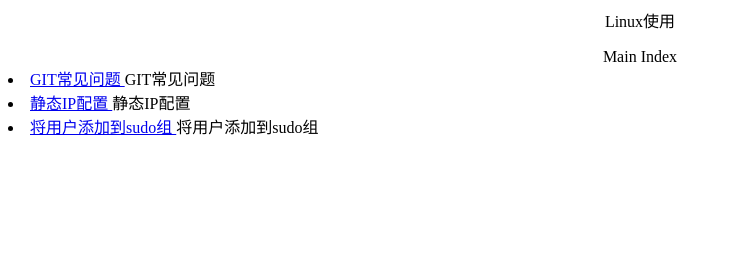
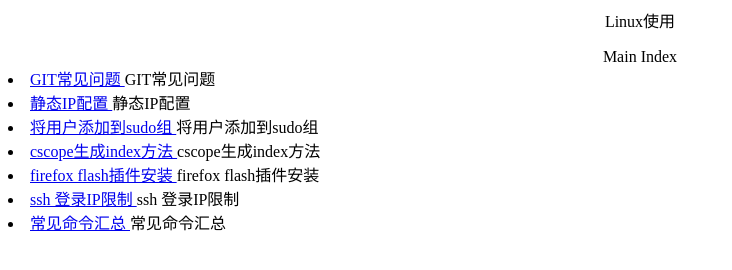
Before and after one commit to XieQirong/linux-beginner, a plain HTML site: page userspace/linux-use/index.html in a window 1280 px wide. Shown: the whole page, without its empty margins (0-732 px from the left). Drawn offline with Linux system fonts and the light colour scheme.

Commit message:
linux-use: 更新index
Signed-off-by: Wang Xiaoqiang <wangxq10@lzu.edu.cn>

```diff
--- a/userspace/linux-use/index.html
+++ b/userspace/linux-use/index.html
@@ -11,6 +11,10 @@
 <LI> <A HREF="git-problem.md"> GIT常见问题 </A> GIT常见问题 </LI>
 <LI> <A HREF="configure-static-ip.md"> 静态IP配置 </A> 静态IP配置 </LI>
 <LI> <A HREF="add_sudo.md"> 将用户添加到sudo组 </A> 将用户添加到sudo组 </LI>
+<LI> <A HREF="cscope-index.md"> cscope生成index方法 </A> cscope生成index方法 </LI>
+<LI> <A HREF="firefox-flash.md"> firefox flash插件安装 </A> firefox flash插件安装 </LI>
+<LI> <A HREF="ssh-ip-restrict.md"> ssh 登录IP限制  </A> ssh 登录IP限制 </LI>
+<LI> <A HREF="common-command.md"> 常见命令汇总  </A> 常见命令汇总 </LI>
 <UL>
 </UL>
 
```
